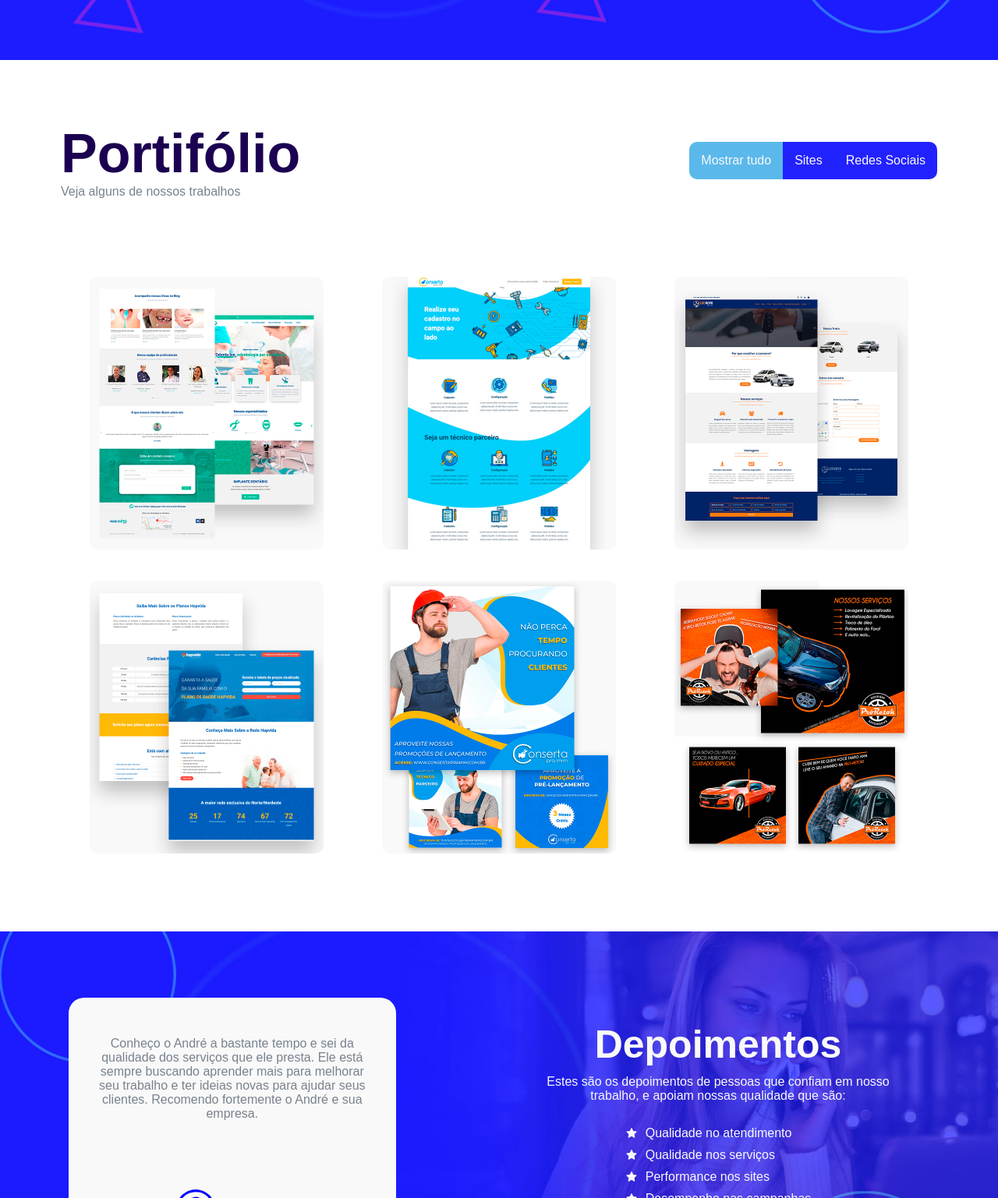
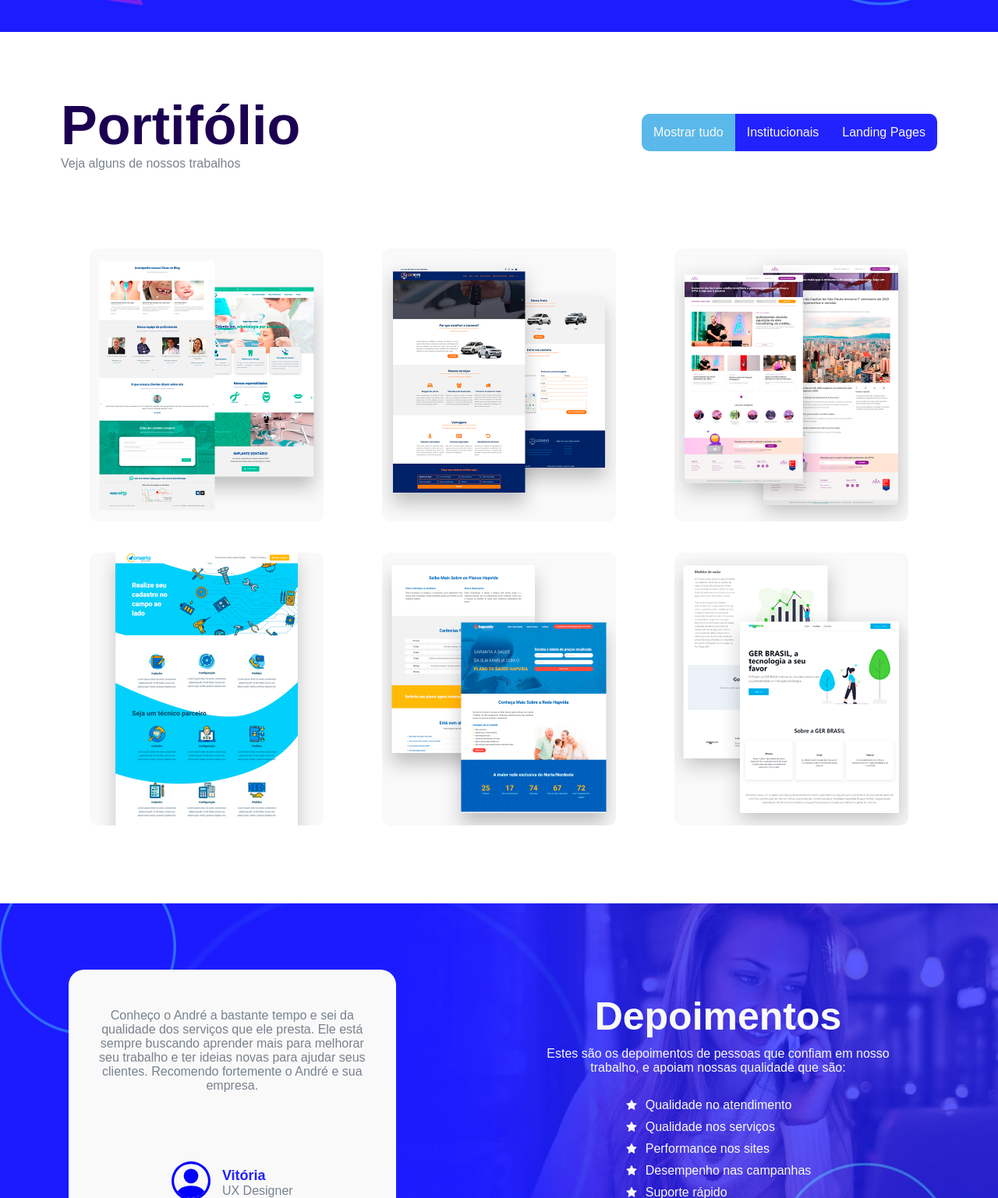
Before and after one commit to andreferreiradaweb/webnarte-site-gatsby, a Gatsby site: page / in a window 1280 px wide. Shown: the part 2394-3931 px from the top of the page at 78% size. Built offline with nearby package versions, Linux system fonts and the light colour scheme; Gatsby itself is replaced by a stand-in of ours; what react-animations would draw is missing.

Commit message:
refactor: update strategy and informations

```diff
--- a/src/components/depoimento/data.js
+++ b/src/components/depoimento/data.js
@@ -1,7 +1,7 @@
 export const Testemonials = [
   {
     author: "Vitória",
-    Profession: "Investidora",
+    Profession: "UX Designer",
     testemonial: "Conheço o André a bastante tempo e sei da qualidade dos serviços que ele presta. Ele está sempre buscando aprender mais para melhorar seu trabalho e ter ideias novas para ajudar seus clientes. Recomendo fortemente o André e sua empresa."
   },
   {
@@ -9,4 +9,19 @@ export const Testemonials = [
     Profession: "Assistente Financeira",
     testemonial: "Acompanhei todo o processo da execução de um trabalho prestado pelo André, e sendo bem sincera eu gostei muito, a forma como ele fez, a atenção que ele deu, todo o cuidado..."
   },
+  {
+    author: "Rodrigo andrade",
+    Profession: "Software Enginner",
+    testemonial: "Trabalhei em um projeto junto ao André e vi o quanto ele é um profissional dedicado, que busca sempre entregar o melhor possível de um software. Indico para todos esse profissional!"
+  },
+  {
+    author: "Esaú Sampaio",
+    Profession: "Diretor Administrativo",
+    testemonial: "Um profissional que está sempre em busca de inovação. Parabens Andre pela sua evolução!"
+  },
+  {
+    author: "Daniele Oliveira",
+    Profession: "Tech Recruiter",
+    testemonial: "André, é muito focado no aprendizado e protagonista na busca de sua formação! Tenho certeza que tem muito sucesso a ser alcançado!"
+  },
 ]
--- a/src/components/portifolio/ImagesSocials.js
+++ b/src/components/portifolio/ImagesInstitucionais.js
@@ -2,10 +2,10 @@ import React from 'react'
 import { useStaticQuery, graphql } from 'gatsby'
 import * as S from './styled'
 
-const ImagesSocials = () => {
+const ImagesInstitucionais = () => {
   const { allFile: { edges } } = useStaticQuery(graphql`
-    query SocialsQuery {
-      allFile(filter: {relativeDirectory: {eq: "socials"}}) {
+    query SitesQuery {
+      allFile(filter: {relativeDirectory: {eq: "institucionais"}}) {
         edges {
           node {
             childImageSharp {
@@ -28,4 +28,4 @@ const ImagesSocials = () => {
   )
 }
 
-export default ImagesSocials
+export default ImagesInstitucionais
--- a/src/components/portifolio/ImagesSites.js
+++ b/src/components/portifolio/ImagesLandingpages.js
@@ -2,10 +2,10 @@ import React from 'react'
 import { useStaticQuery, graphql } from 'gatsby'
 import * as S from './styled'
 
-const ImagesSites = () => {
+const ImagesLandingpages = () => {
   const { allFile: { edges } } = useStaticQuery(graphql`
-    query SitesQuery {
-      allFile(filter: {relativeDirectory: {eq: "sites"}}) {
+    query SocialsQuery {
+      allFile(filter: {relativeDirectory: {eq: "landingpages"}}) {
         edges {
           node {
             childImageSharp {
@@ -28,4 +28,4 @@ const ImagesSites = () => {
   )
 }
 
-export default ImagesSites
+export default ImagesLandingpages
--- a/src/components/portifolio/index.js
+++ b/src/components/portifolio/index.js
@@ -1,7 +1,7 @@
 import React, { useState } from 'react'
 import * as S from './styled'
-import ImagesSites from './ImagesSites'
-import ImagesSocials from './ImagesSocials'
+import ImagesInstitucionais from './ImagesInstitucionais'
+import ImagesLandingpages from './ImagesLandingpages'
 import { Margin } from '../styles/margin'
 
 const Portifolio = () => {
@@ -31,16 +31,16 @@ const Portifolio = () => {
     }
 
     const filtredImages = () => {
-      if(tag === 'social') {
+      if(tag === 'landingpages') {
         return <>
-          <ImagesSocials />
+          <ImagesLandingpages />
         </>
-      } else if(tag === 'site') {
-        return <ImagesSites />
+      } else if(tag === 'institucionais') {
+        return <ImagesInstitucionais />
       }
       return <>
-        <ImagesSites />
-        <ImagesSocials />
+        <ImagesInstitucionais />
+        <ImagesLandingpages />
       </>
     }
 
@@ -57,8 +57,8 @@ const Portifolio = () => {
 
             <S.NavGroup>
               <S.NavButton onClick={() => handleClick('all')} className={tag === 'all' ? 'active' : ''}>Mostrar tudo</S.NavButton>
-              <S.NavButton onClick={() => handleClick('site')} className={tag === 'site' ? 'active' : ''}>Sites</S.NavButton>
-              <S.NavButton onClick={() => handleClick('social')} className={tag === 'social' ? 'active' : ''}>Redes Sociais</S.NavButton>
+              <S.NavButton onClick={() => handleClick('institucionais')} className={tag === 'institucionais' ? 'active' : ''}>Institucionais</S.NavButton>
+              <S.NavButton onClick={() => handleClick('landingpages')} className={tag === 'landingpages' ? 'active' : ''}>Landing Pages</S.NavButton>
             </S.NavGroup>
           </S.HeaderWrapper>
 
--- a/src/components/services/content.js
+++ b/src/components/services/content.js
@@ -17,17 +17,7 @@ const items = [
   {
     icon: 'MdWeb',
     title: 'Desenvolvimento de sistemas',
-    description: 'Crie um sistema totalmente personalizado para seu negócio como um CRM, Customer Base, sistema de delivery ou qualquer lógica que desejar.'
-  },
-  {
-    icon: 'FaCommentDots',
-    title: 'Gestão de Redes Sociais',
-    description: 'Alcance mais seguidores e obtenha resultados com suas redes sociais. Elaboramos estratégias de conversão, alcance e engajamento nas Redes Sociais.'
-  },
-  {
-    icon: 'FaUserTie',
-    title: 'Consultoria',
-    description: 'Mentoria para empresas e Investidores que buscam um direcionamento sobre assustos específicos como sistemas, vendas e comunicação na internet.'
+    description: 'Crie um sistema totalmente personalizado para alcançar os objetivos do seu negócio. Consulte-nos para saber mais.'
   },
 ]
 
--- a/src/components/services/icons.js
+++ b/src/components/services/icons.js
@@ -2,16 +2,12 @@ import { FaDesktop } from 'react-icons/fa'
 import { FaDollyFlatbed } from 'react-icons/fa'
 import { FaAd } from 'react-icons/fa'
 import { MdWeb } from 'react-icons/md'
-import { FaCommentDots } from 'react-icons/fa'
-import { FaUserTie } from 'react-icons/fa'
 
 const Icons = {
   FaDesktop,
   FaDollyFlatbed,
   FaAd,
   MdWeb,
-  FaCommentDots,
-  FaUserTie
 }
 
 export default Icons
```
Also changed, not shown: src/assets/images/institucionais/site1.png (renamed from src/assets/images/sites/site1.png), src/assets/images/institucionais/site3.png (renamed from src/assets/images/sites/site3.png), src/assets/images/institucionais/site6.png (added), src/assets/images/landingpages/site2.png (renamed from src/assets/images/sites/site2.png), src/assets/images/landingpages/site4.png (renamed from src/assets/images/sites/site4.png), src/assets/images/landingpages/site5.png (added), src/assets/images/socials/social1.png (deleted), src/assets/images/socials/social2.png (deleted).
